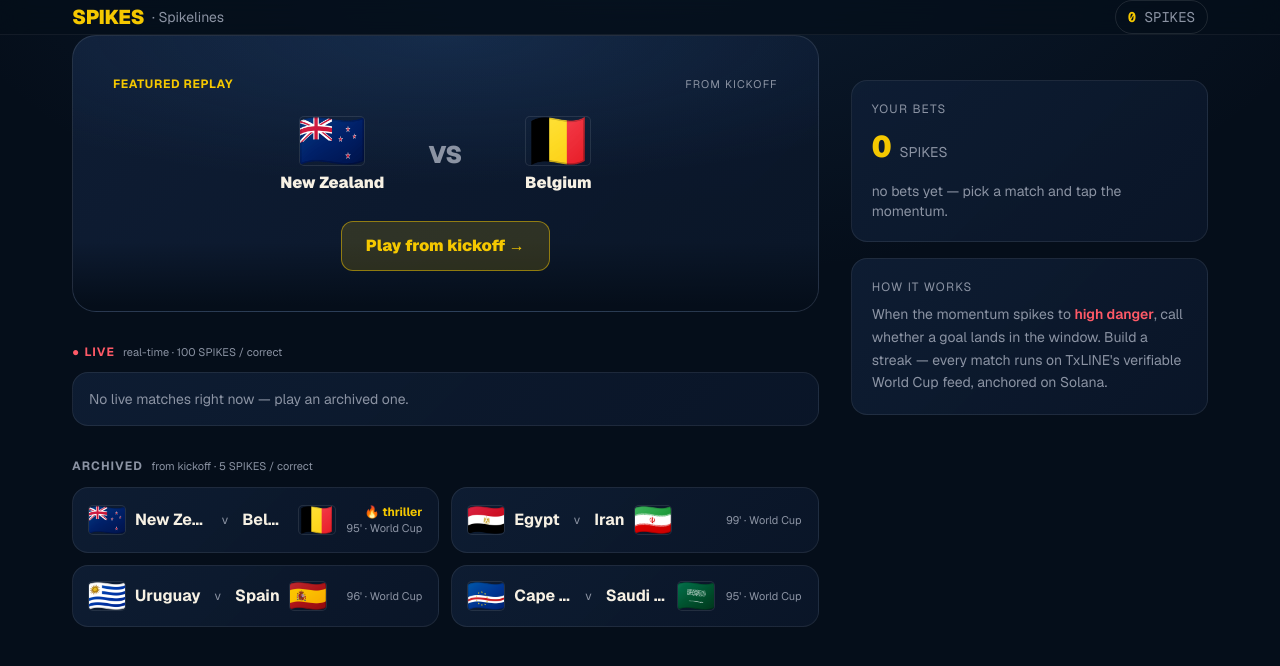
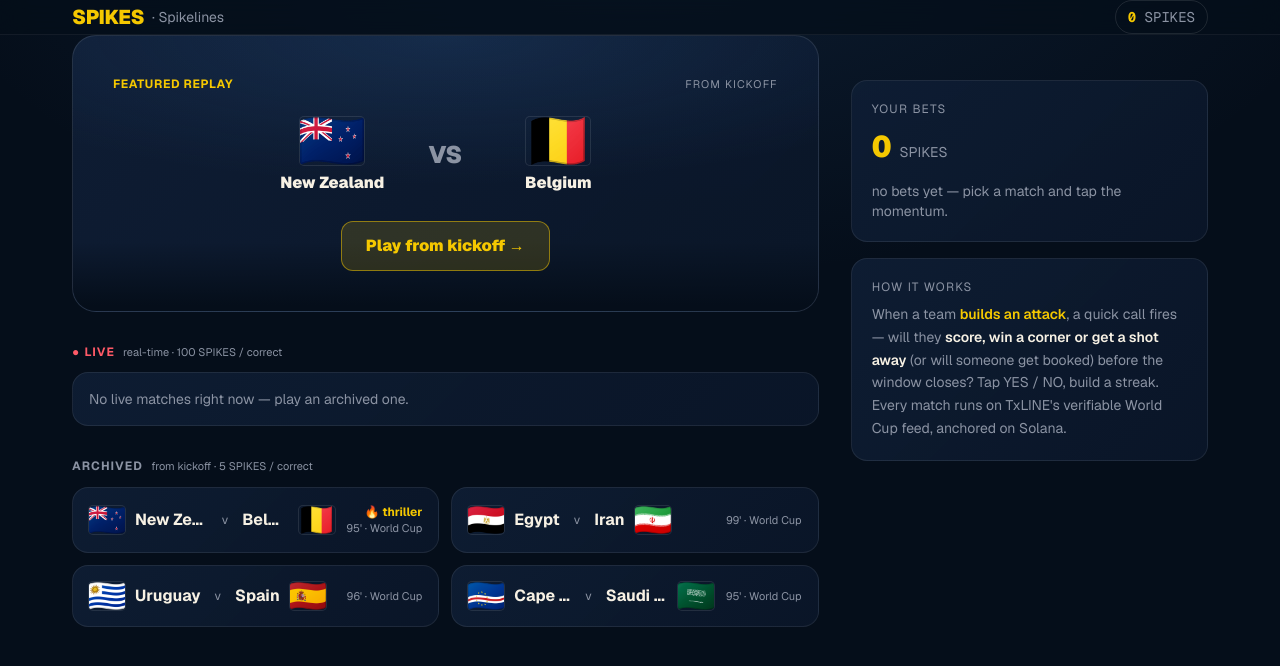
Before and after one commit to cnpierrepapi/spikelines, a Next.js app: page / in a window 1280 px wide. Shown: the top 666 px of the page. Built offline with nearby package versions, Linux system fonts and the light colour scheme.

Commit message:
Homepage: update 'How it works' for multi-market side-framed calls

```diff
--- a/app/page.tsx
+++ b/app/page.tsx
@@ -111,7 +111,7 @@ export default function Lobby() {
               </div>
               <div className="card-surface rounded-2xl p-5">
                 <div className="text-xs uppercase tracking-widest text-muted mb-2">How it works</div>
-                <p className="text-muted text-sm leading-relaxed">When the momentum spikes to <span className="text-destructive font-semibold">high danger</span>, call whether a goal lands in the window. Build a streak — every match runs on TxLINE&apos;s verifiable World Cup feed, anchored on Solana.</p>
+                <p className="text-muted text-sm leading-relaxed">When a team <span className="text-primary font-semibold">builds an attack</span>, a quick call fires — will they <span className="text-foreground font-semibold">score, win a corner or get a shot away</span> (or will someone get booked) before the window closes? Tap YES / NO, build a streak. Every match runs on TxLINE&apos;s verifiable World Cup feed, anchored on Solana.</p>
               </div>
             </div>
           </aside>
```
